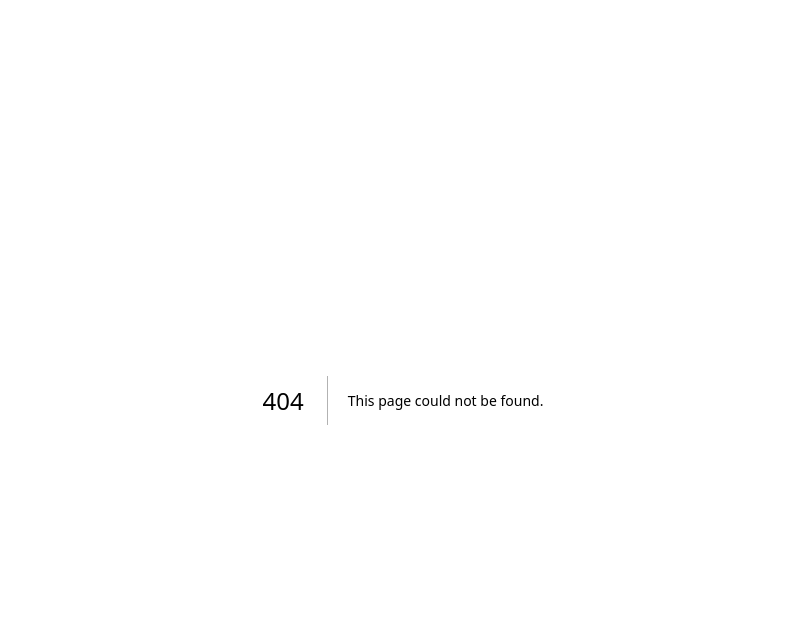
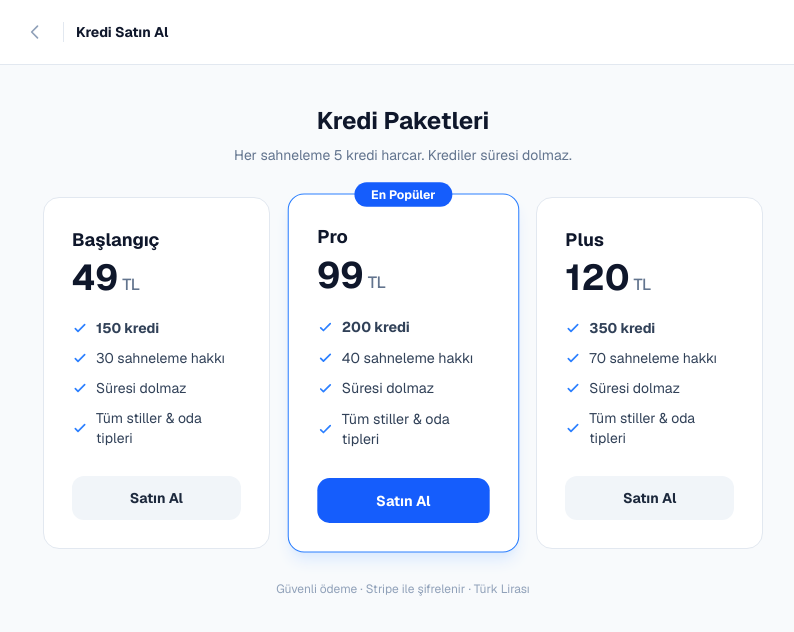
Before and after one commit to warecomagency-design/virtual-staging-ai, a Next.js app: page /dashboard/credits in a window 1280 px wide. Before the commit this address had no page. Shown: the top 632 px of the page, without its empty margins (237-1031 px from the left). Built offline with nearby package versions, Linux system fonts and the light colour scheme.

Commit message:
Add /dashboard/credits page for logged-in users

```diff
--- /dev/null
+++ b/src/app/dashboard/credits/page.tsx
@@ -0,0 +1,141 @@
+"use client";
+
+import { useState } from "react";
+import Link from "next/link";
+import { useRouter } from "next/navigation";
+
+const PACKAGES = [
+  { key: "baslangic", name: "Başlangıç", price: 49, credits: 150, stagings: 30, popular: false },
+  { key: "pro", name: "Pro", price: 99, credits: 200, stagings: 40, popular: true },
+  { key: "plus", name: "Plus", price: 120, credits: 350, stagings: 70, popular: false },
+];
+
+export default function CreditsPage() {
+  const router = useRouter();
+  const [loading, setLoading] = useState<string | null>(null);
+  const [error, setError] = useState<string | null>(null);
+
+  const handleBuy = async (key: string) => {
+    setLoading(key);
+    setError(null);
+    try {
+      const res = await fetch("/api/stripe/checkout", {
+        method: "POST",
+        headers: { "Content-Type": "application/json" },
+        body: JSON.stringify({ priceKey: key }),
+      });
+      const data = await res.json();
+      if (!res.ok) throw new Error(data.error || "Ödeme başlatılamadı");
+      router.push(data.url);
+    } catch (err) {
+      setError(err instanceof Error ? err.message : "Bir hata oluştu");
+      setLoading(null);
+    }
+  };
+
+  return (
+    <div className="min-h-screen bg-slate-50 font-[family-name:var(--font-geist)]">
+      <header className="bg-white border-b border-slate-200 px-6 py-4 sticky top-0 z-10">
+        <div className="max-w-3xl mx-auto flex items-center gap-3">
+          <Link href="/dashboard" className="p-1.5 text-slate-400 hover:text-slate-700 hover:bg-slate-100 rounded-lg transition-colors">
+            <svg className="w-5 h-5" fill="none" viewBox="0 0 24 24" stroke="currentColor">
+              <path strokeLinecap="round" strokeLinejoin="round" strokeWidth={2} d="M15 19l-7-7 7-7" />
+            </svg>
+          </Link>
+          <div className="h-5 w-px bg-slate-200" />
+          <span className="font-bold text-slate-900 text-sm">Kredi Satın Al</span>
+        </div>
+      </header>
+
+      <div className="max-w-3xl mx-auto px-6 py-10">
+        <div className="text-center mb-8">
+          <h1 className="text-2xl font-bold text-slate-900 mb-2">Kredi Paketleri</h1>
+          <p className="text-slate-500 text-sm">Her sahneleme 5 kredi harcar. Krediler süresi dolmaz.</p>
+        </div>
+
+        {error && (
+          <div className="mb-6 p-4 bg-red-50 border border-red-100 rounded-xl text-red-600 text-sm text-center">
+            {error}
+          </div>
+        )}
+
+        <div className="grid grid-cols-1 md:grid-cols-3 gap-5">
+          {PACKAGES.map((pkg) => (
+            <div
+              key={pkg.key}
+              className={`relative bg-white rounded-2xl border p-7 flex flex-col ${
+                pkg.popular
+                  ? "border-blue-500 shadow-lg shadow-blue-100 scale-[1.02]"
+                  : "border-slate-200"
+              }`}
+            >
+              {pkg.popular && (
+                <span className="absolute -top-3 left-1/2 -translate-x-1/2 bg-blue-600 text-white text-xs font-bold px-4 py-1 rounded-full">
+                  En Popüler
+                </span>
+              )}
+              <div className="mb-5">
+                <h3 className="font-bold text-slate-900 text-lg mb-1">{pkg.name}</h3>
+                <div className="flex items-baseline gap-1">
+                  <span className="text-4xl font-bold text-slate-900">{pkg.price}</span>
+                  <span className="text-slate-500 font-medium">TL</span>
+                </div>
+              </div>
+              <div className="space-y-2.5 mb-7 flex-1">
+                <div className="flex items-center gap-2 text-sm text-slate-700">
+                  <svg className="w-4 h-4 text-blue-500 flex-shrink-0" fill="none" viewBox="0 0 24 24" stroke="currentColor">
+                    <path strokeLinecap="round" strokeLinejoin="round" strokeWidth={2.5} d="M5 13l4 4L19 7" />
+                  </svg>
+                  <span><strong>{pkg.credits} kredi</strong></span>
+                </div>
+                <div className="flex items-center gap-2 text-sm text-slate-700">
+                  <svg className="w-4 h-4 text-blue-500 flex-shrink-0" fill="none" viewBox="0 0 24 24" stroke="currentColor">
+                    <path strokeLinecap="round" strokeLinejoin="round" strokeWidth={2.5} d="M5 13l4 4L19 7" />
+                  </svg>
+                  <span>{pkg.stagings} sahneleme hakkı</span>
+                </div>
+                <div className="flex items-center gap-2 text-sm text-slate-700">
+                  <svg className="w-4 h-4 text-blue-500 flex-shrink-0" fill="none" viewBox="0 0 24 24" stroke="currentColor">
+                    <path strokeLinecap="round" strokeLinejoin="round" strokeWidth={2.5} d="M5 13l4 4L19 7" />
+                  </svg>
+                  <span>Süresi dolmaz</span>
+                </div>
+                <div className="flex items-center gap-2 text-sm text-slate-700">
+                  <svg className="w-4 h-4 text-blue-500 flex-shrink-0" fill="none" viewBox="0 0 24 24" stroke="currentColor">
+                    <path strokeLinecap="round" strokeLinejoin="round" strokeWidth={2.5} d="M5 13l4 4L19 7" />
+                  </svg>
+                  <span>Tüm stiller & oda tipleri</span>
+                </div>
+              </div>
+              <button
+                onClick={() => handleBuy(pkg.key)}
+                disabled={loading !== null}
+                className={`w-full py-3 rounded-xl font-bold text-sm transition-colors disabled:opacity-60 disabled:cursor-not-allowed ${
+                  pkg.popular
+                    ? "bg-blue-600 text-white hover:bg-blue-700"
+                    : "bg-slate-100 text-slate-800 hover:bg-slate-200"
+                }`}
+              >
+                {loading === pkg.key ? (
+                  <span className="flex items-center justify-center gap-2">
+                    <svg className="animate-spin w-4 h-4" fill="none" viewBox="0 0 24 24">
+                      <circle className="opacity-25" cx="12" cy="12" r="10" stroke="currentColor" strokeWidth="4" />
+                      <path className="opacity-75" fill="currentColor" d="M4 12a8 8 0 018-8V0C5.373 0 0 5.373 0 12h4z" />
+                    </svg>
+                    Yönlendiriliyor…
+                  </span>
+                ) : (
+                  "Satın Al"
+                )}
+              </button>
+            </div>
+          ))}
+        </div>
+
+        <p className="text-center text-xs text-slate-400 mt-8">
+          Güvenli ödeme · Stripe ile şifrelenir · Türk Lirası
+        </p>
+      </div>
+    </div>
+  );
+}
--- a/src/app/dashboard/page.tsx
+++ b/src/app/dashboard/page.tsx
@@ -67,7 +67,11 @@ export default async function DashboardPage() {
             </div>
             <span className="font-bold text-slate-900">esyaekle</span>
           </div>
-          <div className="flex items-center gap-4">
+          <div className="flex items-center gap-3">
+            <Link href="/dashboard/credits" className="text-sm font-semibold text-blue-600 hover:text-blue-700 transition-colors hidden sm:block">
+              Kredi Al
+            </Link>
+            <span className="text-slate-200 hidden sm:block">|</span>
             <span className="text-sm text-slate-400 hidden sm:block">{user.email}</span>
             <form action={handleSignOut}>
               <button type="submit" className="text-sm text-slate-500 hover:text-red-500 transition-colors font-medium">
@@ -105,7 +109,7 @@ export default async function DashboardPage() {
             <p className="text-amber-800 text-sm font-medium">
               {balance === 0 ? "Krediniz tükendi." : `Yalnızca ${balance} krediniz kaldı.`} Yeni sahneleme için kredi satın alın.
             </p>
-            <Link href="/#fiyatlandirma" className="text-xs font-bold text-amber-900 underline underline-offset-2 flex-shrink-0 ml-4">
+            <Link href="/dashboard/credits" className="text-xs font-bold text-white bg-amber-500 hover:bg-amber-600 transition-colors px-3 py-1.5 rounded-xl flex-shrink-0 ml-4">
               Kredi Al
             </Link>
           </div>
--- a/src/app/studio/page.tsx
+++ b/src/app/studio/page.tsx
@@ -309,7 +309,7 @@ export default function StudioPage() {
             <p className="text-amber-800 text-sm font-medium">
               {credits === 0 ? "Krediniz tükendi." : `Yalnızca ${credits} krediniz var.`} Sahneleme için en az 5 kredi gerekiyor.
             </p>
-            <Link href="/#fiyatlandirma" className="text-xs font-bold text-white bg-amber-500 hover:bg-amber-600 transition-colors px-3 py-1.5 rounded-xl flex-shrink-0">
+            <Link href="/dashboard/credits" className="text-xs font-bold text-white bg-amber-500 hover:bg-amber-600 transition-colors px-3 py-1.5 rounded-xl flex-shrink-0">
               Kredi Al
             </Link>
           </div>
```
